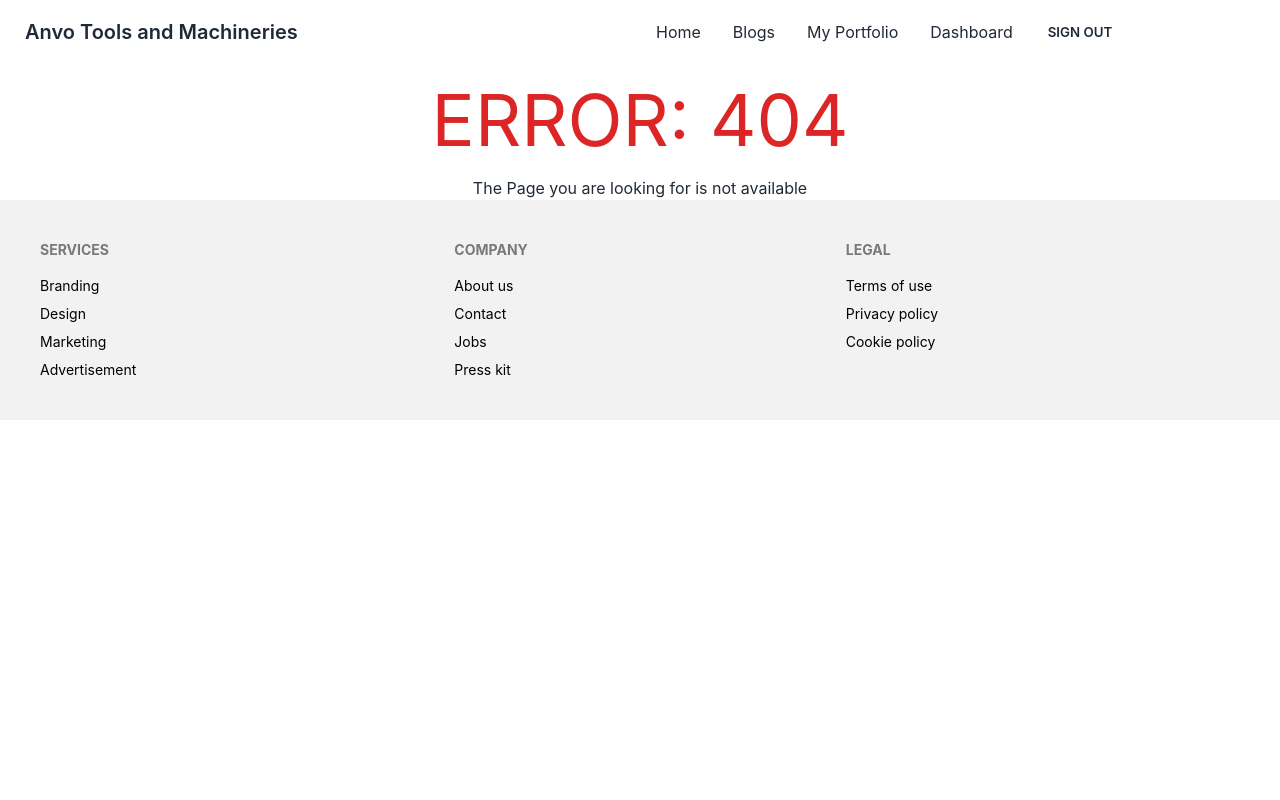
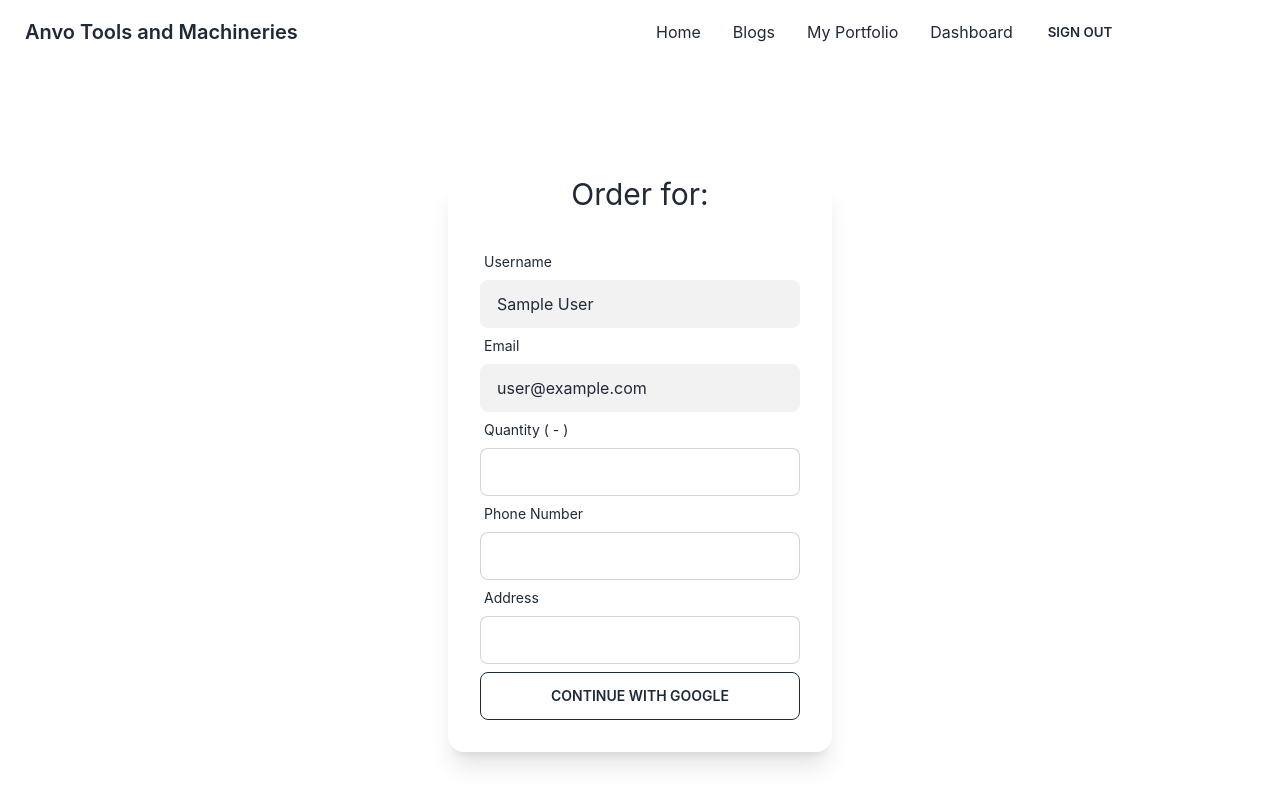
Before and after one commit to shuvo-99/Website-12-Manufractturer-Website-Clienr-Side, a React (Create React App) app: page /tool/1 in a window 1280 px wide. Shown: the top 800 px of the page. Built offline with nearby package versions, Linux system fonts and the light colour scheme; no server answers; sample sign-in values are in the browser's storage.

Commit message:
handling puurchase page

```diff
--- a/src/App.js
+++ b/src/App.js
@@ -11,6 +11,7 @@ import Dashboard from "./Pages/Dashboard/Dashboard";
 import RequireAuth from "./Pages/Login/RequiredAuth/RequiredAuth";
 import NotFound from "./Pages/Shared/NotFound/NotFound";
 import Order from "./Pages/Order/Order";
+import Purchase from "./Pages/Purchase/Purchase";
 
 function App() {
   return (
@@ -27,14 +28,14 @@ function App() {
             }
           ></Route>
 
-          {/* <Route
+          <Route
             path="/tool/:toolID"
             element={
               <RequireAuth>
-                <Order></Order>
+                <Purchase></Purchase>
               </RequireAuth>
             }
-          ></Route> */}
+          ></Route>
           <Route path="/" element={<Home />} />
           <Route path="blog" element={<Blog />} />
           <Route path="signin" element={<Signin />} />
--- a/src/Pages/Home/Tool/Tool.js
+++ b/src/Pages/Home/Tool/Tool.js
@@ -1,5 +1,7 @@
 import React from "react";
+import { useAuthState } from "react-firebase-hooks/auth";
 import { useNavigate } from "react-router-dom";
+import auth from "../../../firebase.init";
 
 const Tool = ({ tool, setProducts }) => {
   const {
@@ -13,10 +15,11 @@ const Tool = ({ tool, setProducts }) => {
   } = tool;
 
   const navigate = useNavigate();
+  const [user] = useAuthState(auth);
 
-  // const navigateToOrder = (id) => {
-  //   navigate(`/tool/${id}`);
-  // };
+  const navigateToPurchase = (id) => {
+    navigate(`/tool/${id}`);
+  };
   return (
     <div className="card w-96 bg-base-100 shadow-xl">
       <figure className="px-10 pt-10">
@@ -29,14 +32,21 @@ const Tool = ({ tool, setProducts }) => {
         <p>Price: Tk. {price}</p>
         <p>{description}</p>
         <div className="card-actions justify-center">
-          <label
+          {/* <label
             htmlFor="order-modal"
             // disabled={slots.length === 0}
             onClick={() => setProducts(tool)}
             className="btn btn-sm btn-primary text-white uppercase "
           >
             Order
-          </label>
+          </label> */}
+          <a
+            href="#"
+            onClick={() => navigateToPurchase(_id)}
+            className="btn btn-warning"
+          >
+            Order Now
+          </a>
         </div>
       </div>
     </div>
--- a/src/Pages/Order/Order.js
+++ b/src/Pages/Order/Order.js
@@ -6,7 +6,7 @@ const BookingModal = ({ products, setProducts }) => {
   const { _id, name, minQuantity, availableQuantity } = products;
   const [user, loading, error] = useAuthState(auth);
 
-  const handleBooking = (event) => {
+  const handleOrder = (event) => {
     event.preventDefault();
     // const slot = event.target.slot.value;
     // console.log(_id, name, slot);
@@ -30,7 +30,7 @@ const BookingModal = ({ products, setProducts }) => {
             Booking for: {name}
           </h3>
           <form
-            onSubmit={handleBooking}
+            onSubmit={handleOrder}
             className="grid grid-cols-1 gap-3 justify-items-center mt-2"
           >
             {/* <input type="text" disabled value={format(date, 'PP')} className="input input-bordered w-full max-w-xs" /> */}
--- /dev/null
+++ b/src/Pages/Purchase/Purchase.js
@@ -0,0 +1,116 @@
+import { itMatchesOne } from "daisyui/src/lib/postcss-prefixer/utils";
+import React, { useEffect, useState } from "react";
+import { useAuthState } from "react-firebase-hooks/auth";
+import { Link, useParams } from "react-router-dom";
+import auth from "../../firebase.init";
+
+const Purchase = ({ products, setProducts }) => {
+  const { toolID } = useParams();
+  const [tool, settool] = useState({});
+  const [user, loading, error] = useAuthState(auth);
+  // const { _id, name, minQuantity, availableQuantity } = products;
+
+  useEffect(() => {
+    const url = `http://localhost:5000/tool/${toolID}`;
+
+    fetch(url)
+      .then((res) => res.json())
+      .then((data) => settool(data));
+  }, []);
+
+  const handleRestockItems = (event) => {
+    //   event.preventDefault();
+    // const quantity = event.target.quantity.value;
+    // const RestockItem = { quantity };
+    // send data to the server
+    //   const url = `http://localhost:5000/tool/${toolID}`;
+    //   fetch(url, {
+    //     method: "PUT",
+    //     headers: {
+    //       "content-type": "application/json",
+    //     },
+    //     body: JSON.stringify(RestockItem),
+    //   })
+    //     .then((res) => res.json())
+    //     .then((data) => {
+    //       console.log("success", data);
+    //       alert("Restock Items successfully!!!");
+    //       event.target.reset();
+    //       // Adding reload button to show updated items on UI
+    //       window.location.reload(false);
+    //     });
+  };
+
+  return (
+    <div className="flex h-screen justify-center items-center">
+      <div className="card w-96 bg-base-100 shadow-xl ">
+        <h1 className="text-center text-3xl">Order for: {tool.name}</h1>
+        <div className="card-body">
+          <form>
+            <div className="form-control w-full max-w-xs">
+              <label className="label">
+                <span className="label-text">Username</span>
+              </label>
+              <input
+                type="email"
+                disabled
+                value={user?.displayName || ""}
+                className="input input-bordered w-full max-w-xs"
+              />
+            </div>
+            <div className="form-control w-full max-w-xs">
+              <label className="label">
+                <span className="label-text">Email</span>
+              </label>
+              <input
+                type="text"
+                disabled
+                value={user?.email || ""}
+                className="input input-bordered w-full max-w-xs"
+              />
+            </div>
+            <div className="form-control w-full max-w-xs">
+              <label className="label">
+                <span className="label-text">
+                  Quantity ({tool.minQuantity} - {tool.availableQuantity})
+                </span>
+              </label>
+              <input
+                type="number"
+                id="quantity"
+                name="quantity"
+                className="input input-bordered w-full max-w-xs"
+                // min={tool.minQuantity}
+                // max={tool.availableQuantity}
+              />
+            </div>
+            <div className="form-control w-full max-w-xs">
+              <label className="label">
+                <span className="label-text">Phone Number</span>
+              </label>
+              <input
+                type="text"
+                name="phone"
+                className="input input-bordered w-full max-w-xs"
+              />
+            </div>
+            <div className="form-control w-full max-w-xs">
+              <label className="label">
+                <span className="label-text">Address</span>
+              </label>
+              <input
+                type="text"
+                name="address"
+                className="input input-bordered w-full max-w-xs"
+              />
+            </div>
+          </form>
+
+          <button className="btn btn-outline">Continue with Google</button>
+        </div>
+      </div>
+    </div>
+  );
+};
+
+export default Purchase;
```
